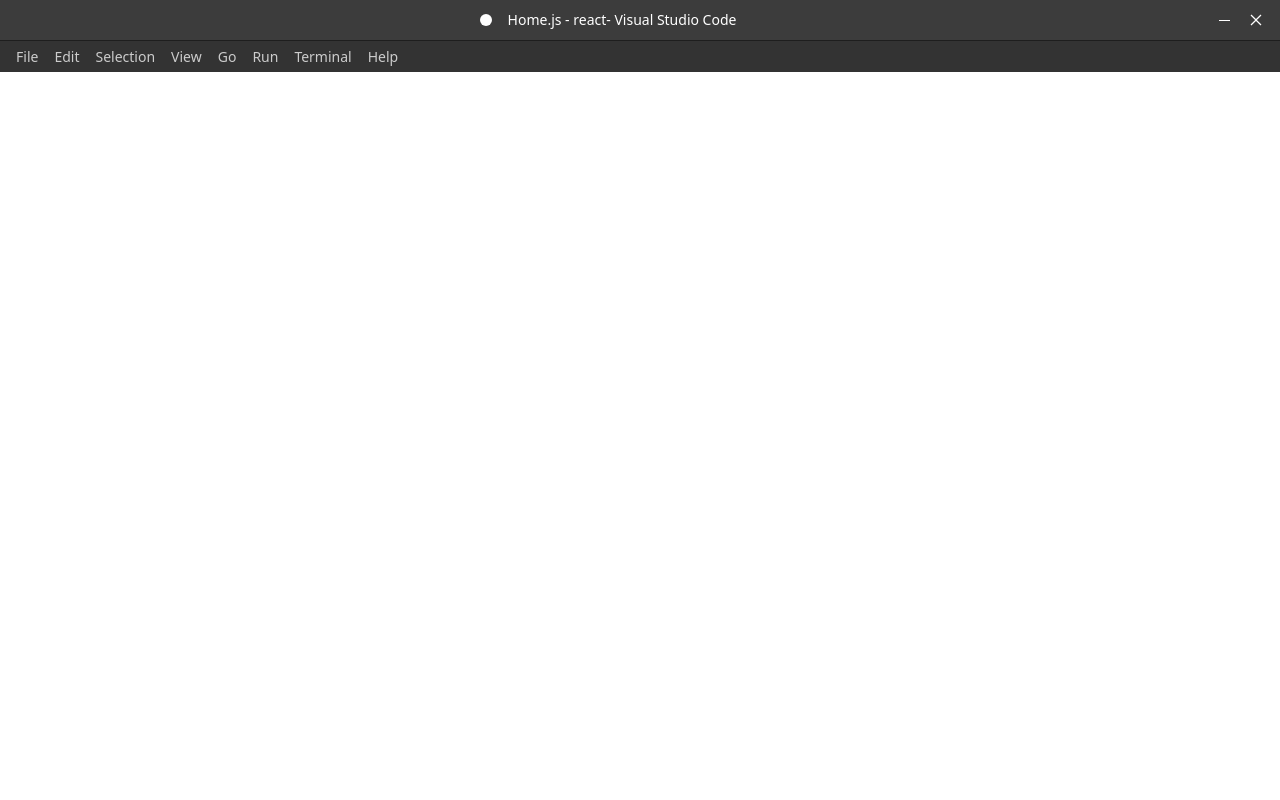
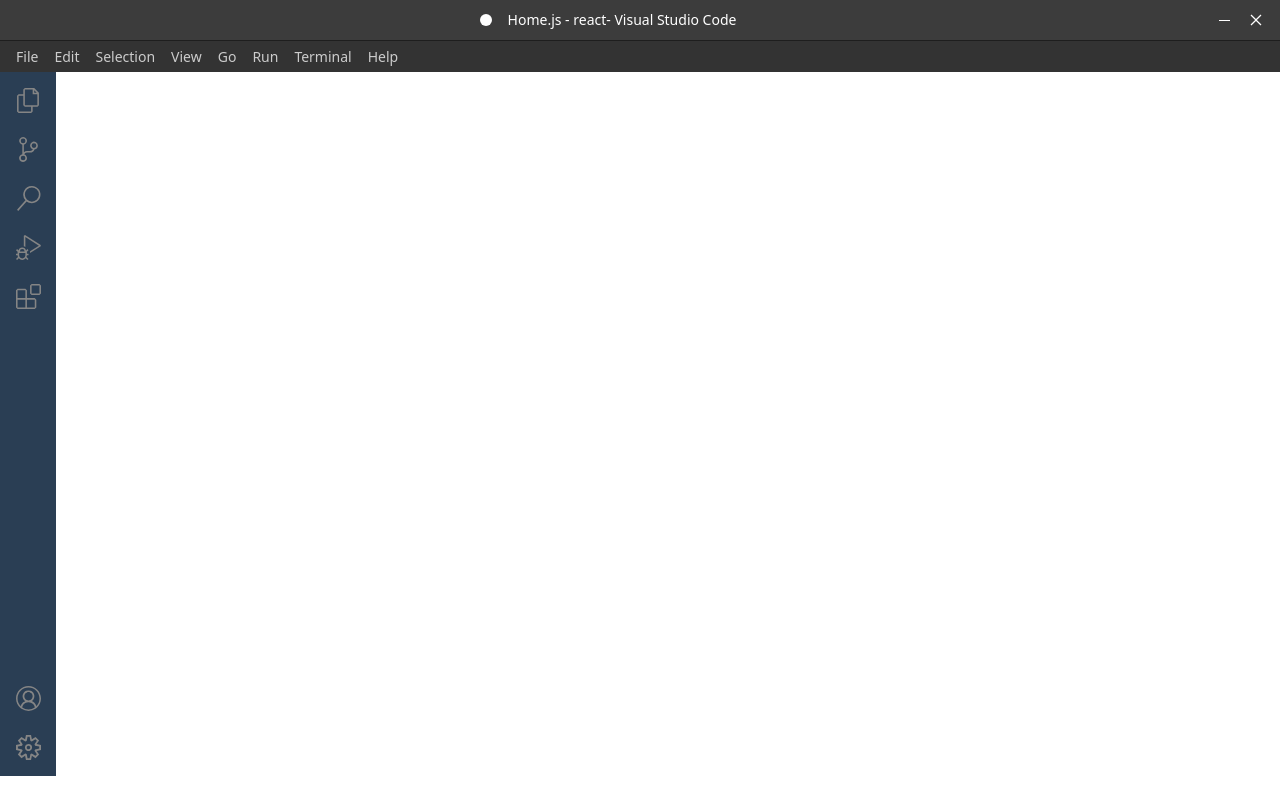
Before and after one commit to asumagang07/vite-portfolio, a React (Vite) app: page / in a window 1280 px wide. Built offline with nearby package versions, Linux system fonts and the light colour scheme.

Commit message:
Add theme provider.

```diff
--- a/src/App.tsx
+++ b/src/App.tsx
@@ -1,11 +1,14 @@
 import AppComponent from "./apps/AppProvider";
-import { Header, Navigation } from "./components";
+import { ActivityBar, Header, MainDiv, Navigation } from "./components";
 
 const App = () => {
   return (
     <AppComponent>
       <Header />
       <Navigation />
+      <MainDiv>
+        <ActivityBar />
+      </MainDiv>
     </AppComponent>
   );
 };
--- a/src/apps/AppProvider/AppProvider.tsx
+++ b/src/apps/AppProvider/AppProvider.tsx
@@ -1,7 +1,9 @@
+/* eslint-disable @typescript-eslint/no-explicit-any */
 import React, { ReactNode, createContext, useState } from "react";
 
 interface IProviderProps {
   children?: ReactNode;
+  value?: any;
 }
 
 interface ITabsProps {
@@ -24,8 +26,8 @@ export const AppContext = createContext<IContextProps>({
 });
 
 const AppProvider: React.FC<IProviderProps> = (props) => {
-  const [theme, setTheme] = useState<IContextProps["theme"]>("dark");
-  const [tabs, setTabs] = useState<IContextProps["tabs"]>([]);
+  const [theme, setTheme] = useState<any>("dark");
+  const [tabs, setTabs] = useState<any>([]);
 
   return (
     <AppContext.Provider value={{ theme, setTheme, tabs, setTabs }}>
--- /dev/null
+++ b/src/apps/AppProvider/ThemeProvider.tsx
@@ -0,0 +1,22 @@
+import React from "react";
+import { styles as defaultTheme } from "./styles";
+
+export interface ThemeContextInterface<T> {
+  theme: T;
+}
+
+export const ThemeContext = React.createContext<
+  ThemeContextInterface<typeof defaultTheme>
+>({
+  theme: defaultTheme,
+});
+
+export interface ThemeProviderProps {
+  children: React.ReactNode;
+  value: ThemeContextInterface<typeof defaultTheme>;
+}
+
+export const ThemeProvider: React.FC<ThemeProviderProps> = ({
+  children,
+  value,
+}) => <ThemeContext.Provider value={value}>{children}</ThemeContext.Provider>;
--- /dev/null
+++ b/src/apps/AppProvider/defaultStyles/activityBarStyles.ts
@@ -0,0 +1,8 @@
+export const activityBarStyles = {
+  rootCls: "w-14 h-full flex bg-[#2a3e54] justify-center py-4",
+  wrapperCls: "flex flex-col justify-between",
+  divCls: "flex flex-col gap-6",
+  buttonCls: {
+    base: "text-default-light hover:text-white cursor-pointer",
+  },
+};
--- /dev/null
+++ b/src/apps/AppProvider/defaultStyles/footerStyles.ts
@@ -0,0 +1,16 @@
+export const footerStyles = {
+  rootCls:
+    "h-6 w-full fixed bottom-0 bg-primary-400 flex items-center justify-between text-white text-xs",
+  buttonCls: {
+    base: "flex items-center gap-3 hover:opacity-75",
+    color: {
+      primary: "bg-primary-400",
+      secondary: "",
+      info: "",
+      success: "bg-[#16825d]",
+      warning: "",
+      danger: "",
+      default: "",
+    },
+  },
+};
--- /dev/null
+++ b/src/apps/AppProvider/defaultStyles/index.ts
@@ -0,0 +1,3 @@
+export { footerStyles } from "./footerStyles";
+export { activityBarStyles } from "./activityBarStyles";
+export { searchFieldStyles } from "./searchFieldStyles";
--- /dev/null
+++ b/src/apps/AppProvider/defaultStyles/searchFieldStyles.ts
@@ -0,0 +1,5 @@
+export const searchFieldStyles = {
+  rootCls:
+    "flex items-center border border-default-light w-full h-7 bg-default-100 focus-within:border-blueText text-grayText p-1 text-sm",
+    inputCls: 'border-none w-full bg-transparent focus:outline-none p-1 '
+};
--- /dev/null
+++ b/src/apps/AppProvider/styles.ts
@@ -0,0 +1,5 @@
+import * as defaultStyles from "./defaultStyles";
+
+export const styles = {
+  ...defaultStyles,
+};
--- /dev/null
+++ b/src/components/ActivityBar/index.tsx
@@ -0,0 +1,72 @@
+import React, { useContext } from "react";
+import {
+  VscAccount,
+  VscSettingsGear,
+  VscFiles,
+  VscSourceControl,
+  VscSearch,
+  VscDebugAlt,
+  VscExtensions,
+} from "react-icons/vsc";
+import { ThemeContext } from "../../apps/AppProvider/ThemeProvider";
+
+const data = [
+  {
+    id: "1",
+    icon: <VscFiles size={25} />,
+    content: "Explorer (Ctrl+Shift+E)",
+  },
+  {
+    id: "2",
+    icon: <VscSourceControl size={25} />,
+    content: "Source Control (Ctrl+Shift+G G)",
+  },
+  {
+    id: "3",
+    icon: <VscSearch size={25} />,
+    content: "Search (Ctrl+Shift+F)",
+  },
+  {
+    id: "4",
+    icon: <VscDebugAlt size={25} />,
+    content: "Run and Debug",
+  },
+  {
+    id: "5",
+    icon: <VscExtensions size={25} />,
+    content: "Extensions (Ctrl+Shift+X)",
+  },
+];
+
+const ActivityBar: React.FC = () => {
+  const {
+    theme: { activityBarStyles },
+  } = useContext(ThemeContext);
+
+  return (
+    <div className={activityBarStyles.rootCls}>
+      <div className={activityBarStyles.wrapperCls}>
+        <div className={activityBarStyles.divCls}>
+          {data.map((item) => {
+            return (
+              <div className={activityBarStyles.buttonCls.base}>
+                {item.icon}
+              </div>
+            );
+          })}
+        </div>
+        <div className={activityBarStyles.divCls}>
+          <div className={activityBarStyles.buttonCls.base}>
+            <VscAccount size={25} />
+          </div>
+
+          <div className={activityBarStyles.buttonCls.base}>
+            <VscSettingsGear size={25} />
+          </div>
+        </div>
+      </div>
+    </div>
+  );
+};
+
+export default ActivityBar;
--- /dev/null
+++ b/src/components/MainDiv/index.tsx
@@ -0,0 +1,21 @@
+import React, { ReactNode } from "react";
+
+export interface TMainDivProps {
+  children?: ReactNode;
+}
+
+const MainDiv: React.FC<TMainDivProps> = (props) => {
+  return (
+    <div
+      className="maindiv relative flex flex-row "
+      style={{
+        height: `calc(100vh - 96px)`,
+        maxHeight: `calc(100vh - 96px)`,
+      }}
+    >
+      {props.children}
+    </div>
+  );
+};
+
+export default MainDiv;
--- a/src/components/index.ts
+++ b/src/components/index.ts
@@ -1,3 +1,5 @@
+export { default as ActivityBar } from "./ActivityBar";
 export { default as Button } from "./Button";
 export { default as Header } from "./Header";
+export { default as MainDiv } from "./MainDiv";
 export { default as Navigation } from "./Navigation";
```
Also changed, not shown: src/main.tsx (+7 -7 lines).
